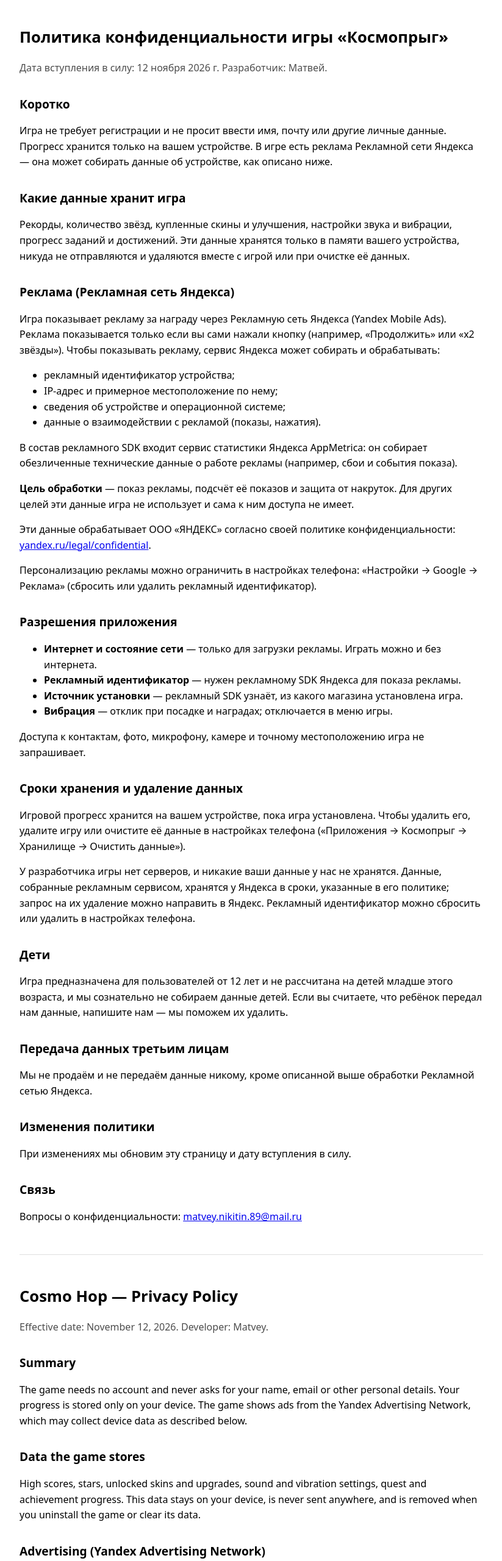
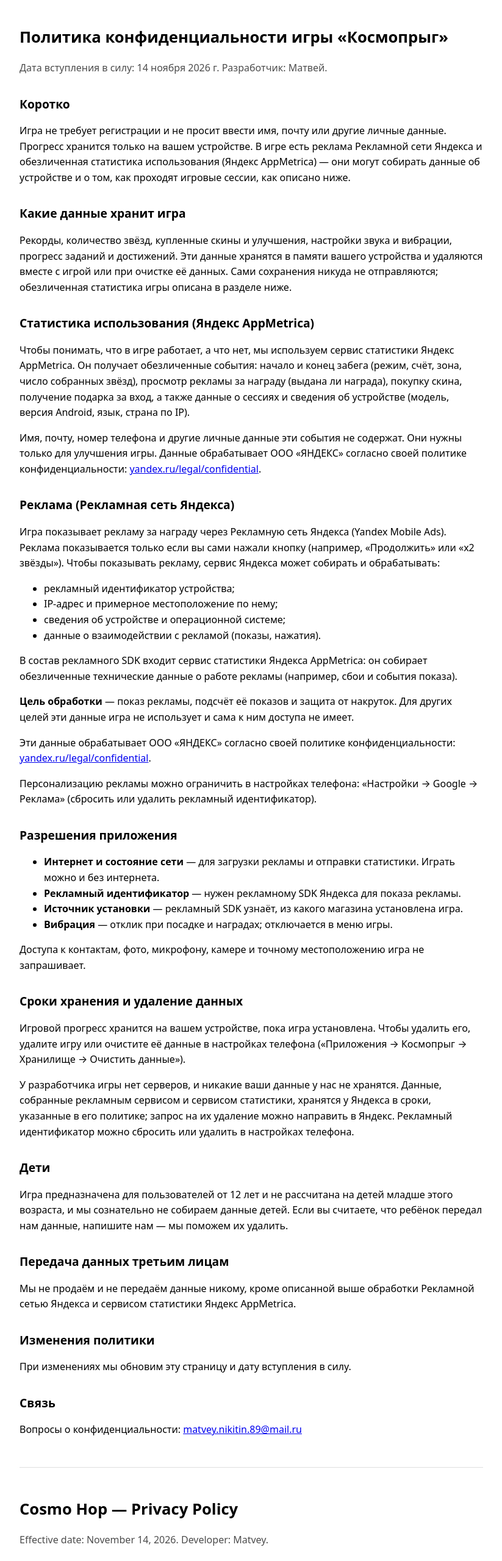
Before and after one commit to legenda125/kosmopryg-privacy, a plain HTML site: page index.html in a window 1280 px wide. Shown: the top 2560 px of the page at 61% size, without its empty margins (228-1051 px from the left). Drawn offline with Linux system fonts and the light colour scheme.

Commit message:
Политика: добавлена статистика AppMetrica (версия 1.1)
Co-Authored-By: Claude Sonnet 5.5 <noreply@anthropic.com>

```diff
--- a/index.html
+++ b/index.html
@@ -16,17 +16,28 @@
 <body>
 
 <h1>Политика конфиденциальности игры «Космопрыг»</h1>
-<p class="muted">Дата вступления в силу: 12 ноября 2026 г. Разработчик: Матвей.</p>
+<p class="muted">Дата вступления в силу: 14 ноября 2026 г. Разработчик: Матвей.</p>
 
 <h2>Коротко</h2>
 <p>Игра не требует регистрации и не просит ввести имя, почту или другие личные данные.
-Прогресс хранится только на вашем устройстве. В игре есть реклама Рекламной сети Яндекса — она
-может собирать данные об устройстве, как описано ниже.</p>
+Прогресс хранится только на вашем устройстве. В игре есть реклама Рекламной сети Яндекса и
+обезличенная статистика использования (Яндекс AppMetrica) — они могут собирать данные об устройстве
+и о том, как проходят игровые сессии, как описано ниже.</p>
 
 <h2>Какие данные хранит игра</h2>
 <p>Рекорды, количество звёзд, купленные скины и улучшения, настройки звука и вибрации,
-прогресс заданий и достижений. Эти данные хранятся только в памяти вашего устройства,
-никуда не отправляются и удаляются вместе с игрой или при очистке её данных.</p>
+прогресс заданий и достижений. Эти данные хранятся в памяти вашего устройства
+и удаляются вместе с игрой или при очистке её данных. Сами сохранения никуда не отправляются;
+обезличенная статистика игры описана в разделе ниже.</p>
+
+<h2>Статистика использования (Яндекс AppMetrica)</h2>
+<p>Чтобы понимать, что в игре работает, а что нет, мы используем сервис статистики Яндекс AppMetrica.
+Он получает обезличенные события: начало и конец забега (режим, счёт, зона, число собранных звёзд),
+просмотр рекламы за награду (выдана ли награда), покупку скина, получение подарка за вход,
+а также данные о сессиях и сведения об устройстве (модель, версия Android, язык, страна по IP).</p>
+<p>Имя, почту, номер телефона и другие личные данные эти события не содержат. Они нужны только для
+улучшения игры. Данные обрабатывает ООО «ЯНДЕКС» согласно своей политике конфиденциальности:
+<a href="https://yandex.ru/legal/confidential/">yandex.ru/legal/confidential</a>.</p>
 
 <h2>Реклама (Рекламная сеть Яндекса)</h2>
 <p>Игра показывает рекламу за награду через Рекламную сеть Яндекса (Yandex Mobile Ads). Реклама показывается
@@ -49,7 +60,7 @@
 
 <h2>Разрешения приложения</h2>
 <ul>
-  <li><b>Интернет и состояние сети</b> — только для загрузки рекламы. Играть можно и без интернета.</li>
+  <li><b>Интернет и состояние сети</b> — для загрузки рекламы и отправки статистики. Играть можно и без интернета.</li>
   <li><b>Рекламный идентификатор</b> — нужен рекламному SDK Яндекса для показа рекламы.</li>
   <li><b>Источник установки</b> — рекламный SDK узнаёт, из какого магазина установлена игра.</li>
   <li><b>Вибрация</b> — отклик при посадке и наградах; отключается в меню игры.</li>
@@ -60,7 +71,7 @@
 <p>Игровой прогресс хранится на вашем устройстве, пока игра установлена. Чтобы удалить его,
 удалите игру или очистите её данные в настройках телефона («Приложения → Космопрыг → Хранилище → Очистить данные»).</p>
 <p>У разработчика игры нет серверов, и никакие ваши данные у нас не хранятся. Данные, собранные
-рекламным сервисом, хранятся у Яндекса в сроки, указанные в его политике; запрос на их удаление
+рекламным сервисом и сервисом статистики, хранятся у Яндекса в сроки, указанные в его политике; запрос на их удаление
 можно направить в Яндекс. Рекламный идентификатор можно сбросить или удалить в настройках телефона.</p>
 
 <h2>Дети</h2>
@@ -68,7 +79,7 @@
 данные детей. Если вы считаете, что ребёнок передал нам данные, напишите нам — мы поможем их удалить.</p>
 
 <h2>Передача данных третьим лицам</h2>
-<p>Мы не продаём и не передаём данные никому, кроме описанной выше обработки Рекламной сетью Яндекса.</p>
+<p>Мы не продаём и не передаём данные никому, кроме описанной выше обработки Рекламной сетью Яндекса и сервисом статистики Яндекс AppMetrica.</p>
 
 <h2>Изменения политики</h2>
 <p>При изменениях мы обновим эту страницу и дату вступления в силу.</p>
@@ -80,17 +91,28 @@
 
 <h1 lang="en">Cosmo Hop — Privacy Policy</h1>
 <div lang="en">
-<p class="muted">Effective date: November 12, 2026. Developer: Matvey.</p>
+<p class="muted">Effective date: November 14, 2026. Developer: Matvey.</p>
 
 <h2>Summary</h2>
 <p>The game needs no account and never asks for your name, email or other personal details.
-Your progress is stored only on your device. The game shows ads from the Yandex Advertising Network, which may collect
-device data as described below.</p>
+Your progress is stored only on your device. The game shows ads from the Yandex Advertising Network and uses
+anonymous usage statistics (Yandex AppMetrica), which may collect device data and information about game sessions
+as described below.</p>
 
 <h2>Data the game stores</h2>
 <p>High scores, stars, unlocked skins and upgrades, sound and vibration settings, quest and
-achievement progress. This data stays on your device, is never sent anywhere, and is removed when
-you uninstall the game or clear its data.</p>
+achievement progress. This data stays on your device and is removed when
+you uninstall the game or clear its data. The saves themselves are never sent anywhere;
+anonymous game statistics are described in the next section.</p>
+
+<h2>Usage statistics (Yandex AppMetrica)</h2>
+<p>To understand what works in the game and what does not, we use the Yandex AppMetrica statistics service.
+It receives anonymous events: the start and end of a run (mode, score, zone, stars collected),
+rewarded ad views (whether the reward was granted), skin purchases, daily gift claims,
+as well as session data and device information (model, Android version, language, country derived from IP).</p>
+<p>These events contain no name, email, phone number or other personal details. They are used only to
+improve the game. The data is processed by YANDEX LLC under its privacy policy:
+<a href="https://yandex.com/legal/confidential/">yandex.com/legal/confidential</a>.</p>
 
 <h2>Advertising (Yandex Advertising Network)</h2>
 <p>The game shows rewarded ads through the Yandex Advertising Network (Yandex Mobile Ads). An ad is shown only when you tap a button
@@ -112,7 +134,7 @@ The game does not use this data for anything else and has no access to it.</p>
 
 <h2>App permissions</h2>
 <ul>
-  <li><b>Internet and network state</b> — only to load ads. The game works offline.</li>
+  <li><b>Internet and network state</b> — to load ads and send statistics. The game works offline.</li>
   <li><b>Advertising ID</b> — used by the Yandex ad SDK to serve ads.</li>
   <li><b>Install referrer</b> — lets the ad SDK know which store the game was installed from.</li>
   <li><b>Vibration</b> — haptic feedback on landings and rewards; can be turned off in the game menu.</li>
@@ -122,7 +144,7 @@ The game does not use this data for anything else and has no access to it.</p>
 <h2>Retention and deletion</h2>
 <p>Game progress stays on your device for as long as the game is installed. To delete it, uninstall
 the game or clear its data in your phone settings.</p>
-<p>The developer runs no servers and stores none of your data. Data collected by the ad service is kept
+<p>The developer runs no servers and stores none of your data. Data collected by the ad and statistics services is kept
 by Yandex for the periods stated in its policy; deletion requests can be sent to Yandex. You can reset
 or delete your advertising ID in your phone settings.</p>
 
@@ -131,7 +153,7 @@ or delete your advertising ID in your phone settings.</p>
 If you believe a child has provided us with data, contact us and we will help remove it.</p>
 
 <h2>Sharing with third parties</h2>
-<p>We do not sell or share data with anyone, apart from the Yandex Advertising Network processing described above.</p>
+<p>We do not sell or share data with anyone, apart from the processing by the Yandex Advertising Network and Yandex AppMetrica described above.</p>
 
 <h2>Changes</h2>
 <p>If this policy changes, we will update this page and its effective date.</p>
```
